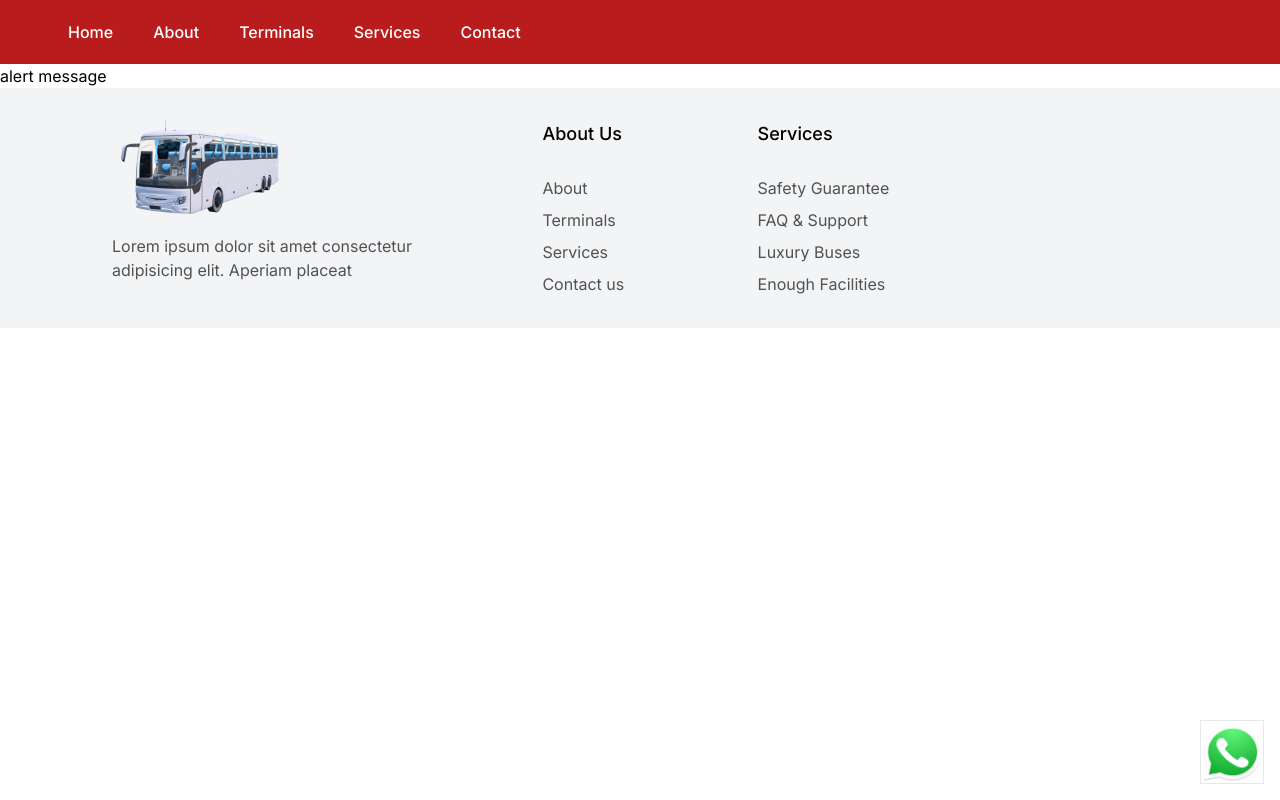
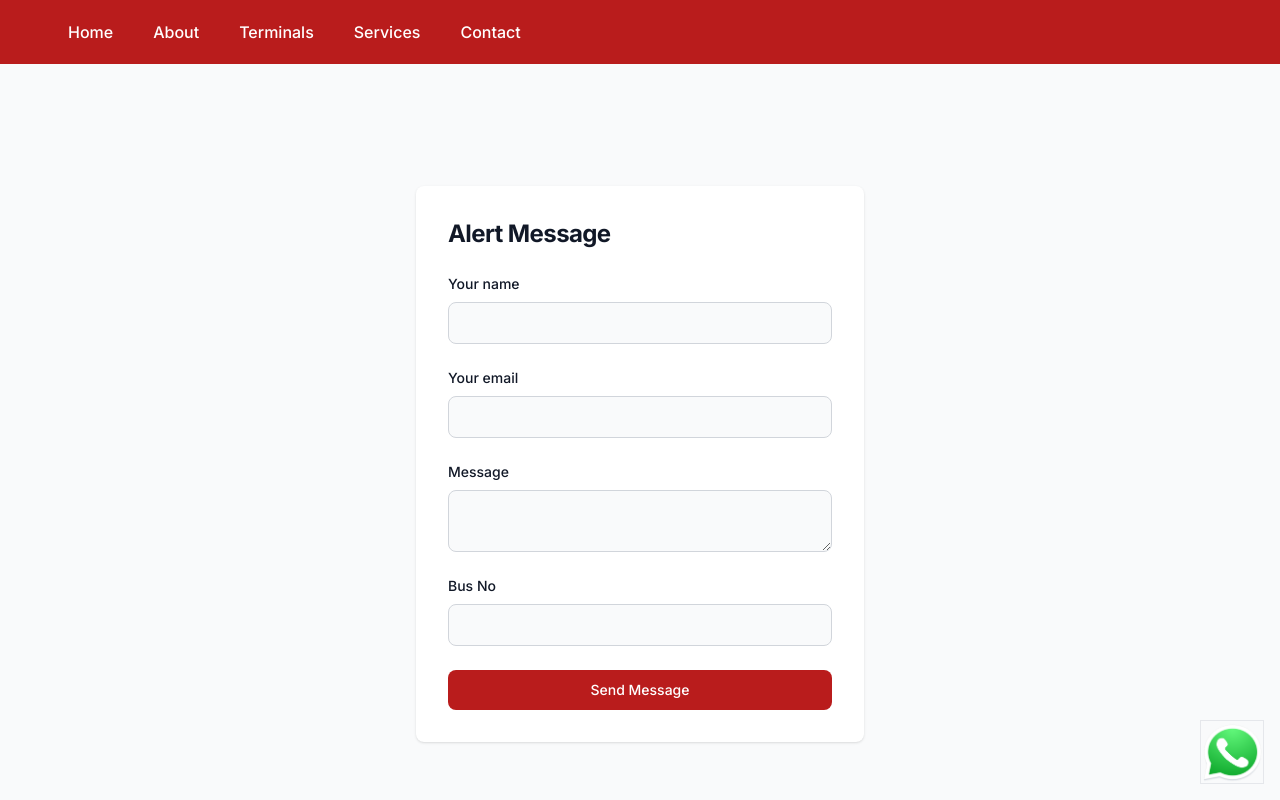
Before and after one commit to mmutahar1122/Tracking-System, a React (Vite) app: page /emergencyMessage in a window 1280 px wide. Shown: the top 800 px of the page. Built offline with nearby package versions, Linux system fonts and the light colour scheme.

Commit message:
create panic butoon done

```diff
--- a/src/components/alertmsg/alertmsg.jsx
+++ b/src/components/alertmsg/alertmsg.jsx
@@ -1,9 +1,160 @@
+import { useState } from "react"
+
+
+
 
 const EmergencyMessage=()=>{
+const [message, setMessage] = useState({
+    name:'',
+    email:'',
+    message:'',
+    busNo:''
+})
+    const handleChange=(e)=>{
+
+        const {name, value} = e.target;
+         setMessage((prevUser) => ({
+      ...prevUser,
+      [name]: value,
+    }));
 
 
+    }
+const handleSubmit=async (e)=>{
+
+  e.preventDefault();
+  console.info("message",message);
+
+
+   const res = await fetch('http://localhost:3001/alert-message',{
+    method : 'POST',
+    headers : {
+      'Content-Type' : 'application/json'
+    },
+    body: JSON.stringify(message)
+   });
+if(res.ok){
+  const data = await res.json();
+  console.log(data.message);
+}
+   if(!res.ok){
+const data = await res.json();
+      console.log("Data", data);
+      // toast.error(data.message);
+   }
+  //  console.log(res);
+};
+
     return <>
-    alert message
+     <section className="bg-gray-50 dark:bg-gray-900">
+          <div className="flex flex-col items-center justify-center px-6 py-8 mx-auto md:h-screen lg:py-0">
+            <div className="w-full bg-white rounded-lg shadow dark:border md:mt-0 sm:max-w-md xl:p-0 dark:bg-gray-800 dark:border-gray-700">
+              <div className="p-6 space-y-4 md:space-y-6 sm:p-8">
+                <h1 className="text-xl font-bold leading-tight tracking-tight text-gray-900 md:text-2xl dark:text-white">
+                  Alert Message
+                </h1>
+                <form
+                  className="space-y-4 md:space-y-6"
+                  onSubmit={(e) => handleSubmit(e)}
+                >
+                  <div>
+                    <label
+                      htmlFor="name"
+                      className="block mb-2 text-sm font-medium text-gray-900 dark:text-white"
+                    >
+                      Your name
+                    </label>
+                    <input
+                      type="text"
+                      name="name"
+                      id="name"
+                      value={message.name}
+                      onChange={handleChange}
+                      className="bg-gray-50 border border-gray-300 text-gray-900 text-sm rounded-lg focus:ring-primary-600
+                                 focus:border-primary-600 block w-full p-2.5 dark:bg-gray-700 dark:border-gray-600
+                                 dark:placeholder-gray-400 dark:text-white dark:focus:ring-blue-500 dark:focus:border-blue-500"
+                    />
+                    {/* {errors.name && <p>{errors.name}</p>} */}
+                  </div>
+
+                  <div>
+                    <label
+                      htmlFor="email"
+                      className="block mb-2 text-sm font-medium text-gray-900 dark:text-white"
+                    >
+                      Your email
+                    </label>
+                    <input
+                      type="email"
+                      name="email"
+                      id="email"
+                      value={message.email}
+                      onChange={handleChange}
+                      // onChange={formik.handleChange}
+                      // onBlur={formik.handleBlur}
+                      className="bg-gray-50 border border-gray-300 text-gray-900 text-sm rounded-lg focus:ring-primary-600
+                                 focus:border-primary-600 block w-full p-2.5 dark:bg-gray-700 dark:border-gray-600
+                                 dark:placeholder-gray-400 dark:text-white dark:focus:ring-blue-500 dark:focus:border-blue-500"
+                    />
+
+                  </div>
+
+                  <div>
+                    <label
+                      htmlFor="email"
+                      className="block mb-2 text-sm font-medium text-gray-900 dark:text-white"
+                    >
+                      Message
+                    </label>
+                    <textarea
+                      type="text"
+                      name="message"
+                      id="message"
+                      value={message.message}
+                      onChange={handleChange}
+                      // onChange={formik.handleChange}
+                      // onBlur={formik.handleBlur}
+                      className="bg-gray-50 border border-gray-300 text-gray-900 text-sm rounded-lg focus:ring-primary-600
+                                 focus:border-primary-600 block w-full p-2.5 dark:bg-gray-700 dark:border-gray-600
+                                 dark:placeholder-gray-400 dark:text-white dark:focus:ring-blue-500 dark:focus:border-blue-500"
+                    />
+
+                  </div>
+                   <div>
+                    <label
+                      htmlFor="email"
+                      className="block mb-2 text-sm font-medium text-gray-900 dark:text-white"
+                    >
+                      Bus No
+                    </label>
+                    <input
+                      type="text"
+                      name="busNo"
+                      id="busNo"
+                      value={message.busNo}
+                      onChange={handleChange}
+                      // onChange={formik.handleChange}
+                      // onBlur={formik.handleBlur}
+                      className="bg-gray-50 border border-gray-300 text-gray-900 text-sm rounded-lg focus:ring-primary-600
+                                 focus:border-primary-600 block w-full p-2.5 dark:bg-gray-700 dark:border-gray-600
+                                 dark:placeholder-gray-400 dark:text-white dark:focus:ring-blue-500 dark:focus:border-blue-500"
+                    />
+
+                  </div>
+
+                  <button
+                    type="submit"
+                    className="w-full text-white bg-red-700 focus:outline-none focus:ring-primary-300 font-medium
+                               rounded-lg text-sm px-5 py-2.5 text-center dark:bg-primary-600 dark:hover:bg-primary-700
+                               dark:focus:ring-primary-800"
+                  >
+                    Send Message
+                  </button>
+                </form>
+              </div>
+            </div>
+          </div>
+        </section>
 
     </>
 }
```
